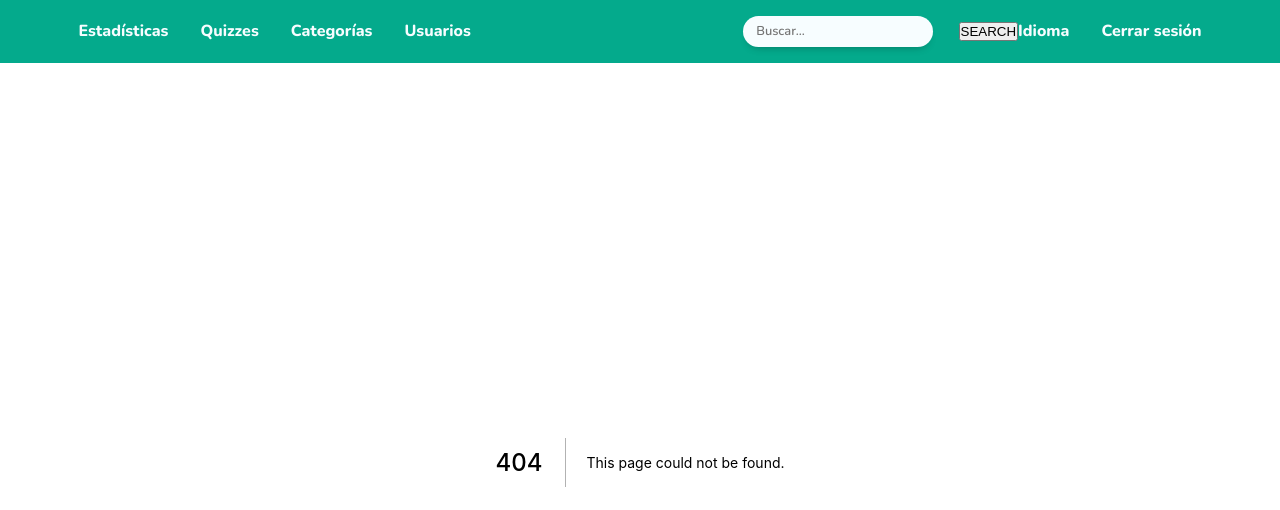
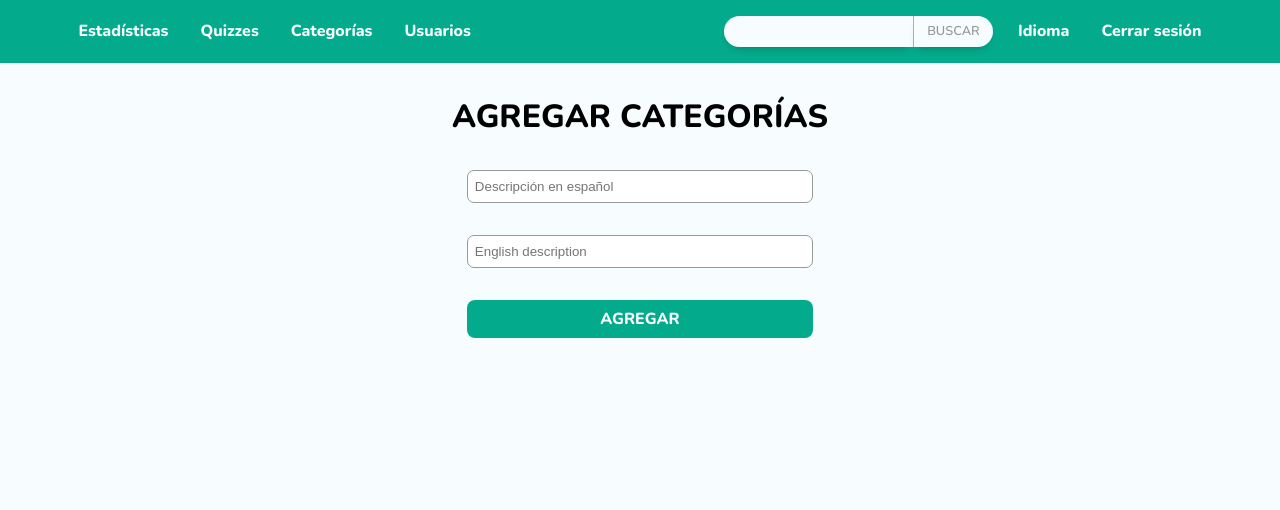
Before and after one commit to Pakvothe/quizmeweb, a Next.js app: page /categories/add in a window 1280 px wide. Before the commit this address had no page. Shown: the top 510 px of the page. Built offline with nearby package versions, Linux system fonts and the light colour scheme.

Commit message:
searchbar styles, add categories page

```diff
--- a/components/Nav.tsx
+++ b/components/Nav.tsx
@@ -39,6 +39,7 @@ const Nav = () => {
 						</Link>
 					</li>
 				</ul>
+				<div style={{display: 'flex', alignItems:'center'}}>
 				<Searchbar />
 				<ul className='side-nav'>
 					<li
@@ -56,7 +57,8 @@ const Nav = () => {
 					>
 						{s.logout}
 					</li>
-				</ul>
+					</ul>
+					</div>
 			</div>
 		</StyledNav>
 	);
--- a/components/Searchbar.tsx
+++ b/components/Searchbar.tsx
@@ -1,5 +1,5 @@
 import React, { useState, useEffect } from 'react';
-import StyledSearchbar from '../styles/searchBarStyled';
+import { StyledSearchbar, StyledBarButton } from '../styles/searchBarStyled';
 import router from 'next/router';
 import { getUsersByInput } from '../redux/slices/users';
 import { useDispatch } from 'react-redux';
@@ -17,7 +17,8 @@ const Searchbar: React.FC<SearchbarProps> = ({}) => {
 	const { language } = useSelector((state: IState) => state.global);
 	const s = strings[language];
 
-	const handleSubmit = () => {
+	const handleSubmit = (ev) => {
+		ev.preventDefault()
 		if (router.pathname.includes('quizzes')) {
 			return dispatch(
 				getQuizzesBySearchInput({ input, categoryFilter: '', page: 1 })
@@ -31,20 +32,18 @@ const Searchbar: React.FC<SearchbarProps> = ({}) => {
 		} else return;
 	};
 
-	useEffect(() => {}, []);
-
 	return (
-		<>
+		<form onSubmit={handleSubmit}>
 			<StyledSearchbar
 				type='text'
-				placeholder={s.search}
 				value={input}
 				onChange={(e) => {
 					setInput(e.target.value);
 				}}
 			/>
-			<button onClick={handleSubmit}>SEARCH</button>
-		</>
+			<StyledBarButton type='submit'
+				>{s.searchBtn}</StyledBarButton>
+		</form>
 	);
 };
 
--- /dev/null
+++ b/pages/categories/add.tsx
@@ -0,0 +1,77 @@
+import { useRouter } from 'next/router';
+import React, { useState } from 'react';
+import { useDispatch, useSelector } from 'react-redux';
+import { createCategory } from '../../redux/slices/categories';
+import { IState } from '../../redux/slices/users';
+import { Form, Button } from '../../styles/styledGlobal';
+import strings from '../strings';
+
+const AddCategory: React.FC = () => {
+	const dispatch = useDispatch();
+	const router = useRouter();
+	const { language } = useSelector((state: IState) => state.global);
+	const s = strings[language];
+
+	const [input, setInput] = useState({
+		description_es: '',
+		description_en: '',
+	});
+
+	const handleSubmit = async (ev: React.FormEvent) => {
+		ev.preventDefault();
+		await dispatch(createCategory(input));
+		router.push('/categories');
+	};
+
+	return (
+		<main className='container' style={{ height: '88vh' }}>
+			<h1
+				style={{
+					textAlign: 'center',
+					marginBottom: '1em',
+					textTransform: 'uppercase',
+				}}
+			>
+				{s.addCat}
+			</h1>
+			<div
+				style={{
+					display: 'flex',
+					height: '90%',
+					alignItems: 'center',
+					flexDirection: 'column',
+				}}
+			>
+				<Form onSubmit={handleSubmit}>
+					<input
+						name='description_es'
+						type='text'
+						placeholder='Descripción en español'
+						onChange={(ev) =>
+							setInput({
+								...input,
+								description_es: ev.target.value,
+							})
+						}
+						value={input.description_es}
+					/>
+					<input
+						name='description_en'
+						type='text'
+						placeholder='English description'
+						onChange={(ev) =>
+							setInput({
+								...input,
+								description_en: ev.target.value,
+							})
+						}
+						value={input.description_en}
+					/>
+					<Button type='submit'>{s.addBtn}</Button>
+				</Form>
+			</div>
+		</main>
+	);
+};
+
+export default AddCategory;
--- /dev/null
+++ b/pages/categories/index.tsx
@@ -0,0 +1,49 @@
+import React, { useEffect } from 'react';
+import { useDispatch, useSelector } from 'react-redux';
+import CardsContainer from '../../components/CardsContainer';
+import { IState } from '../../redux/slices/users';
+import { getCategories } from '../../redux/slices/categories';
+import Link from 'next/link';
+import styled from 'styled-components';
+
+const Panel: React.FC = () => {
+	const dispatch = useDispatch();
+	const { categories } = useSelector((state: IState) => state.categories);
+	useEffect(() => {
+		dispatch(getCategories());
+	}, []);
+	return (
+		<>
+			<main className='container'>
+				<Link href='/categories/add'>
+					<div style={{width:'100%', display: 'flex', justifyContent:'flex-end'}}>
+						<Button >Agregar Categoria</Button>
+						</div>
+				</Link>
+				<CardsContainer categories={categories} />
+			</main>
+		</>
+	);
+};
+
+const Button = styled.button`
+	background-color: var(--clr-primary);
+	color: var(--clr-white);
+	border: 0;
+	font: inherit;
+	font-weight: 800;
+	padding: 0.5em 1em;
+	border-radius: 0.5em;
+	cursor: pointer;
+	margin: 0 2.6em 2em 1em;
+
+		&:hover {
+			box-shadow: inset 0 0 7px rgba(0,0,0,0.3);
+		}
+
+		&:focus{
+			outline: none;
+		}
+`
+
+export default Panel;
--- a/pages/strings.ts
+++ b/pages/strings.ts
@@ -11,7 +11,10 @@ const strings = {
 		user: 'Users',
 		language: 'Language',
 		logout:'Log out',
-		search:'Search...'
+		search:'Search...',
+		searchBtn:'Search',
+		addCat: 'Add Categories',
+		addBtn:'Add'
 	},
 
 	es: {
@@ -26,7 +29,10 @@ const strings = {
 		user:'Usuarios',
 		language: 'Idioma',
 		logout:'Cerrar sesión',
-		search:'Buscar...'
+		search:'Buscar...',
+		searchBtn:'Buscar',
+		addCat:'Agregar Categorías',
+		addBtn:'Agregar'
 	},
 };
 
--- a/redux/slices/categories.ts
+++ b/redux/slices/categories.ts
@@ -45,7 +45,7 @@ export const destroyCategory = createAsyncThunk(
 
 export const createCategory = createAsyncThunk(
 	'category/createOne',
-	async (payload) => {
+	async (payload: ICategory) => {
 		const client = getClient();
 		const clientRequest = await client.request(mutationCreateCategory, {
 			category: payload,
--- a/styles/quizCardStyled.jsx
+++ b/styles/quizCardStyled.tsx
@@ -61,6 +61,10 @@ const StyledQuizCard = styled.article`
 
 		&:hover {
 			background-color: var(--clr-error-2);
+			box-shadow: inset 0 0 7px rgba(0,0,0,0.3);
+		}
+		&:focus{
+		outline: none;
 		}
 	}
 `;
--- a/styles/searchBarStyled.tsx
+++ b/styles/searchBarStyled.tsx
@@ -1,16 +1,46 @@
 import styled from 'styled-components';
 
-const StyledSearchbar = styled.input`
+export const StyledSearchbar = styled.input`
 	background-color: var(--clr-white);
 	font: inherit;
 	font-size: 0.8em;
 	font-weight: 600;
 	padding: 0.5em 1em;
 	border: 0;
-	border-radius: 99em;
+	border-top-left-radius: 99em;
+	border-bottom-left-radius:99em;
 	margin-left: auto;
-	margin-right: 2em;
 	box-shadow: 0px 5px 8px -5px rgba(0, 0, 0, 0.3);
+
+	&:focus{
+		box-shadow: inset 0 0 2px rgba(0,0,0,0.7);
+		outline: none;
+	}
 `;
 
-export default StyledSearchbar;
+export const StyledBarButton = styled.button`
+	background-color: var(--clr-white);
+	border-top-right-radius: 99em;
+	border-bottom-right-radius:99em;
+	font: inherit;
+	font-size: 0.8em;
+	font-weight: 600;
+	padding: 0.5em 1em;
+	border: 0;
+	margin-right: 2em;
+	color: #999;
+	border-left: 1px solid rgba(0, 0, 0, 0.3);
+	cursor: pointer;
+	text-transform: uppercase;
+	transition: color .2s ease-in-out;
+	box-shadow: 0px 5px 8px -5px rgba(0, 0, 0, 0.3);
+
+	&:hover{
+		color:var(--clr-primary);
+	}
+
+	&:focus{
+		box-shadow: inset 0 0 2px rgba(0,0,0,0.7);
+		outline: none;
+	}
+`
--- /dev/null
+++ b/styles/styledGlobal.tsx
@@ -0,0 +1,40 @@
+import styled from 'styled-components';
+
+export const Form = styled.form`
+	display: flex;
+	flex-direction: column;
+	width: 30vw;
+	height: 25vh;
+	justify-content: space-between;
+	align-items: center;
+
+	input {
+		height: 2.5em;
+		width: 90%;
+		border-radius: 7px;
+		border: 1px solid #999;
+		padding: 0.2em 0.5em;
+	}
+`;
+
+export const Button = styled.button`
+	background-color: var(--clr-primary);
+	color: var(--clr-white);
+	border: 0;
+	font: inherit;
+	font-weight: 800;
+	padding: 0.5em 1em;
+	border-radius: 0.5em;
+	cursor: pointer;
+	margin: 0 0 2em 0;
+	width: 90%;
+	text-transform: uppercase;
+
+	&:hover {
+		box-shadow: inset 0 0 7px rgba(0, 0, 0, 0.3);
+	}
+
+	&:focus {
+		outline: none;
+	}
+`;
```
Also changed, not shown: pages/categories.tsx (deleted, +0 -22 lines).
